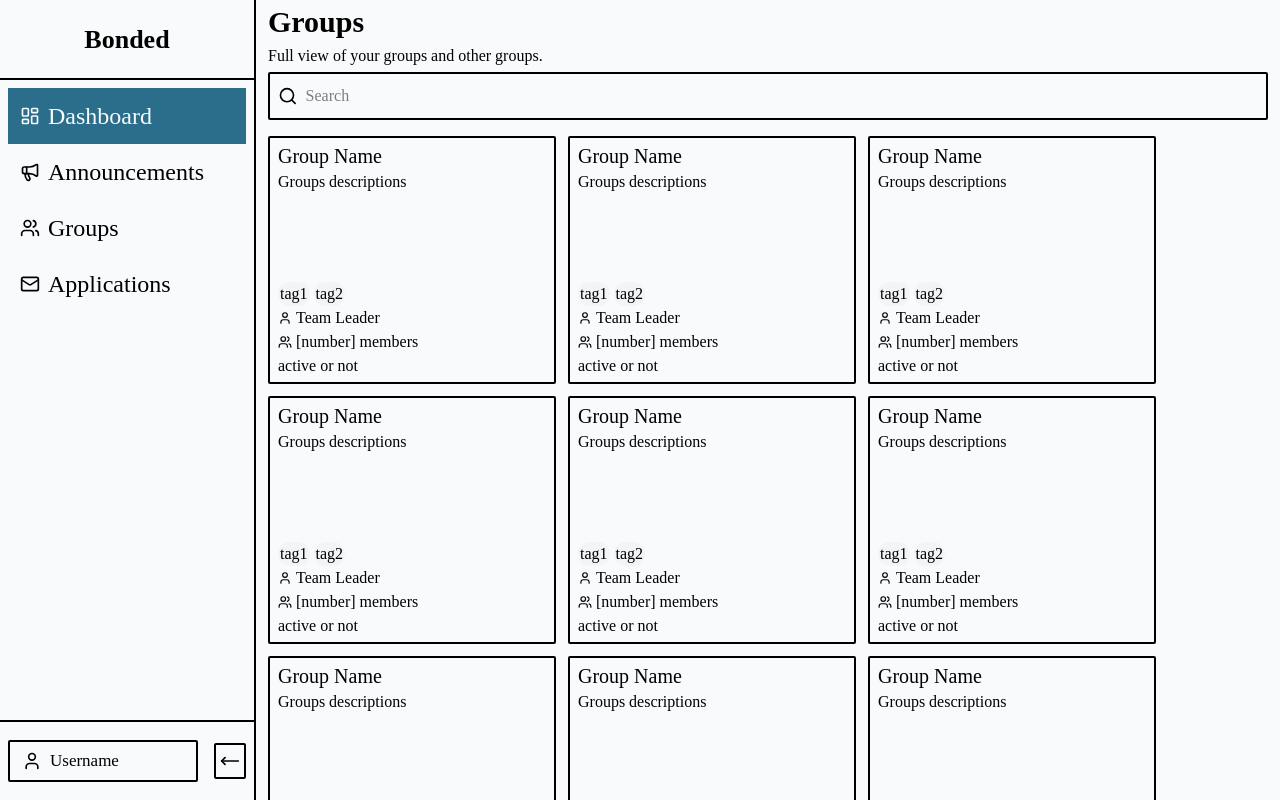
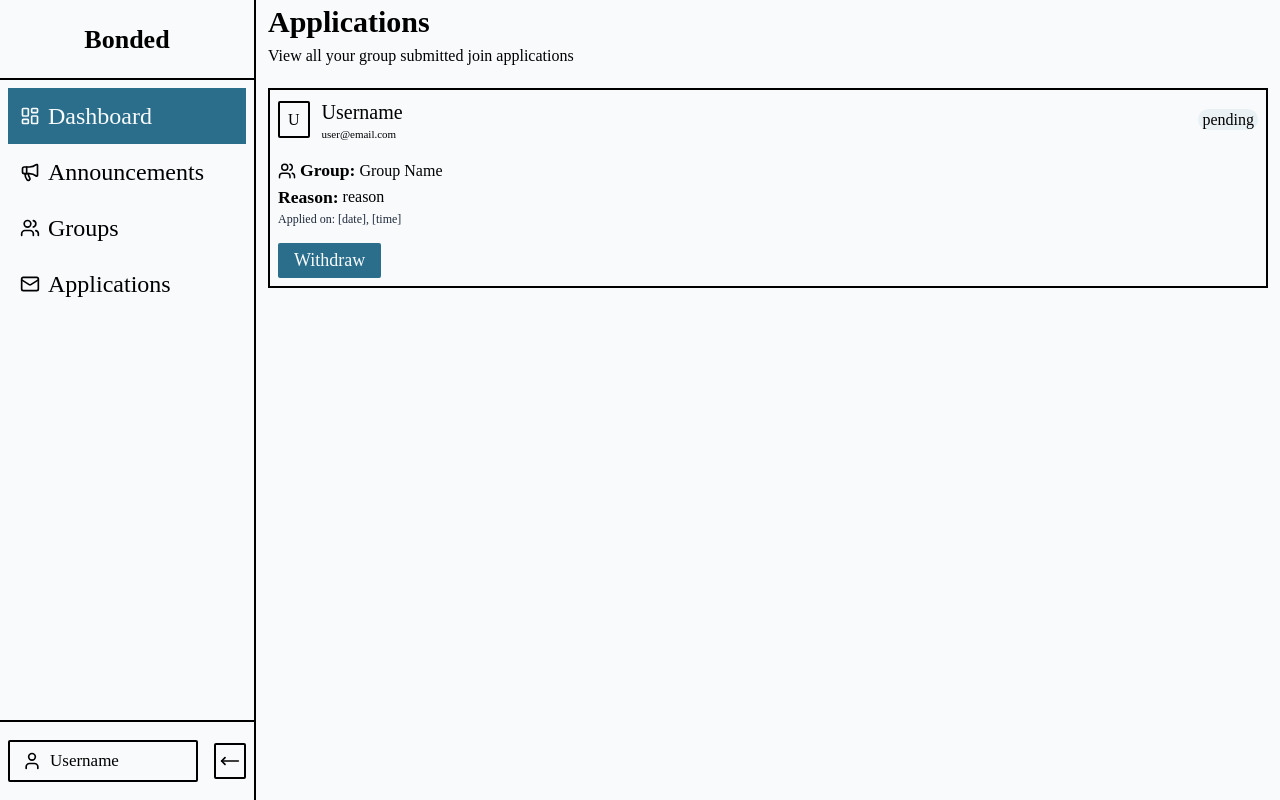
Before and after one commit to Himanshu-Sharma2250/Bonded, a React app in the folder frontend/: page / in a window 1280 px wide. Built offline with nearby package versions, Linux system fonts and the light colour scheme; the HTML template or start-up script is replaced by a standard one.

Commit message:
add Applications UI in pages folder

```diff
--- a/frontend/src/App.jsx
+++ b/frontend/src/App.jsx
@@ -7,13 +7,14 @@ import SideMenu from './components/SideMenu'
 import Dashboard from './pages/Dashboard'
 import Announcement from './pages/Announcement'
 import Groups from './pages/Groups'
+import Applications from './pages/Applications'
 
 function App() {
 
     return (
         <>
             <div className='h-screen w-screen'>
-                <Groups />
+                <Applications />
             </div>
         </>
     )
--- a/frontend/src/pages/Announcement.jsx
+++ b/frontend/src/pages/Announcement.jsx
@@ -35,8 +35,8 @@ const Announcement = () => {
         <div className='flex bg-[#F8FAFC]'>
             <SideMenu />
 
-            {/* contains the dashboard */}
-            <div className='flex flex-col gap-1 w-[80%] h-full'>
+            {/* contains the announcements */}
+            <div className='flex-1 flex-col ml-[20%] gap-1 w-[80%] h-screen overflow-y-auto hide-scrollbar'>
                 {/* header */}
                 <div className='px-3 flex flex-col gap-1 py-1'>
                     <h1 className='text-3xl font-bold'>
@@ -51,8 +51,9 @@ const Announcement = () => {
                 <Searchbar />
 
                 {/* announcement hero */}
-                <main className='flex flex-col w-full h-full px-3 py-4 gap-3'>
-
+                <main className='flex flex-col w-full px-3 py-4 gap-3'>
+                    {createAnnouncements()}
+                    {createAnnouncements()}
                 </main>
             </div>
         </div>
--- /dev/null
+++ b/frontend/src/pages/Applications.jsx
@@ -0,0 +1,106 @@
+import React from 'react'
+import SideMenu from '../components/SideMenu'
+import { Users } from 'lucide-react'
+import Button from '../components/Button'
+
+const Applications = () => {
+    const createApplicationCards = () => {
+        return <div className='flex flex-col px-2 py-2 border-2 w-full h-50 justify-between'>
+            {/* div 1 - contains user name and email and if applications is pending or rejected or approved */}
+            <div className='flex items-center justify-between'>
+                {/* contains user profile and name and email */}
+                <div className='flex items-center gap-3'>
+                    {/* profile photo */}
+                    <div>
+                        <span className='border-2 rounded-xs p-2'>
+                            U
+                        </span>
+                    </div>
+
+                    {/* user name and email */}
+                    <div className='flex flex-col'>
+                        <h1 className='text-xl'>
+                            Username
+                        </h1>
+
+                        <span className='text-[11px]'>
+                            user@email.com
+                        </span>
+                    </div>
+                </div>
+
+                {/* contains if applications pending or rejected or approved */}
+                <div>
+                    <span className='bg-[#E9F1F5] px-1 py-0.5 rounded-2xl'>
+                        pending
+                    </span>
+                </div>
+            </div>
+
+            {/* div 2 - contains groups name and reason to join and application date and time */}
+            <div className='flex flex-col'>
+                {/* contains group name */}
+                <span className='flex gap-1 items-center'>
+                    <Users className='w-4.5'/>
+
+                    <span className='font-bold text-[1.1rem]'>
+                        Group:
+                    </span>
+
+                    <span>
+                        Group Name
+                    </span>
+                </span>
+
+                {/* contains reason */}
+                <span className='flex gap-1 items-center'>
+                    <span className='font-bold text-[1.1rem]'>
+                        Reason:
+                    </span>
+
+                    <span>
+                        reason
+                    </span>
+                </span>
+
+                {/* contains application date and time */}
+                <span className=' font-extralight text-[12px] text-gray-800'>
+                    Applied on: [date], [time]
+                </span>
+            </div>
+
+            {/* div 3 - contains withdraw button */}
+            <div>
+                <Button name="Withdraw" bgColor="#2A6E8C" btnSize="18px" />
+            </div>
+        </div>
+    }
+
+    return (
+        <div className='flex bg-[#F8FAFC]'>
+            <SideMenu />
+
+            {/* contains the applications */}
+            <div className='flex-1 flex-col ml-[20%] gap-1 w-[80%] h-screen overflow-y-auto hide-scrollbar'>
+                {/* header */}
+                <div className='px-3 flex flex-col gap-1 py-1'>
+                    <h1 className='text-3xl font-bold'>
+                        Applications
+                    </h1>
+
+                    <p>
+                        View all your group submitted join applications
+                    </p>
+                </div>
+
+                {/* applications hero */}
+                <main className='flex flex-col w-full px-3 py-4 mb-6 gap-3'>
+                    {createApplicationCards()}
+
+                </main>
+            </div>
+        </div>
+    )
+}
+
+export default Applications
--- a/frontend/src/pages/Dashboard.jsx
+++ b/frontend/src/pages/Dashboard.jsx
@@ -8,7 +8,7 @@ const Dashboard = () => {
             <SideMenu />
 
             {/* contains the dashboard */}
-            <div className='flex flex-col gap-1 w-[80%] h-full'>
+            <div className='flex-1 flex-col ml-[20%] gap-1 w-[80%] h-screen overflow-y-auto hide-scrollbar'>
                 {/* header */}
                 <div className='px-3 flex flex-col gap-1 py-1'>
                     <h1 className='text-3xl font-bold'>
--- a/frontend/src/pages/Groups.jsx
+++ b/frontend/src/pages/Groups.jsx
@@ -48,7 +48,7 @@ const Groups = () => {
         <div className='flex bg-[#F8FAFC]'>
             <SideMenu />
 
-            {/* contains the dashboard */}
+            {/* contains the groups */}
             <div className='flex-1 flex-col ml-[20%] gap-1 w-[80%] h-screen overflow-y-auto hide-scrollbar'>
                 {/* header */}
                 <div className='px-3 flex flex-col gap-1 py-1'>
@@ -64,15 +64,7 @@ const Groups = () => {
                 <Searchbar />
 
                 {/* announcement hero */}
-                <main className='flex flex-wrap w-full h-full px-3 py-4 gap-3'>
-                    {createGroupCards()}
-                    {createGroupCards()}
-                    {createGroupCards()}
-                    {createGroupCards()}
-                    {createGroupCards()}
-                    {createGroupCards()}
-                    {createGroupCards()}
-                    {createGroupCards()}
+                <main className='flex flex-wrap w-full  px-3 py-4 gap-3'>
                     {createGroupCards()}
                 </main>
             </div>
```
